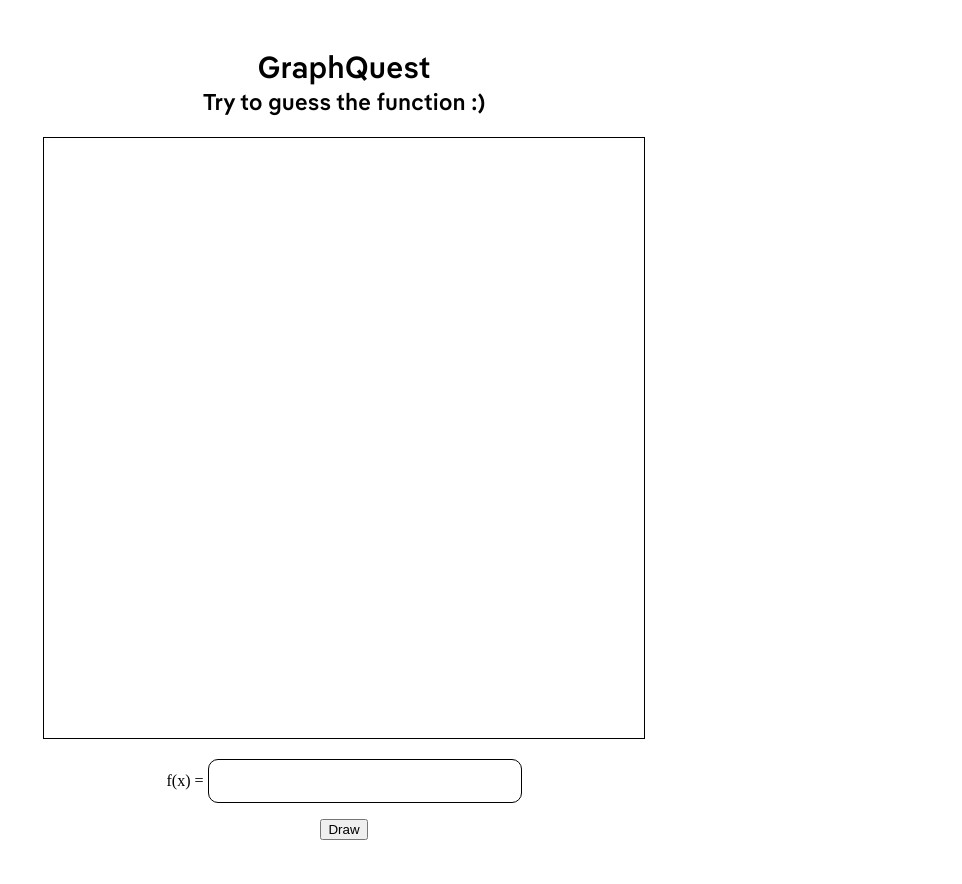
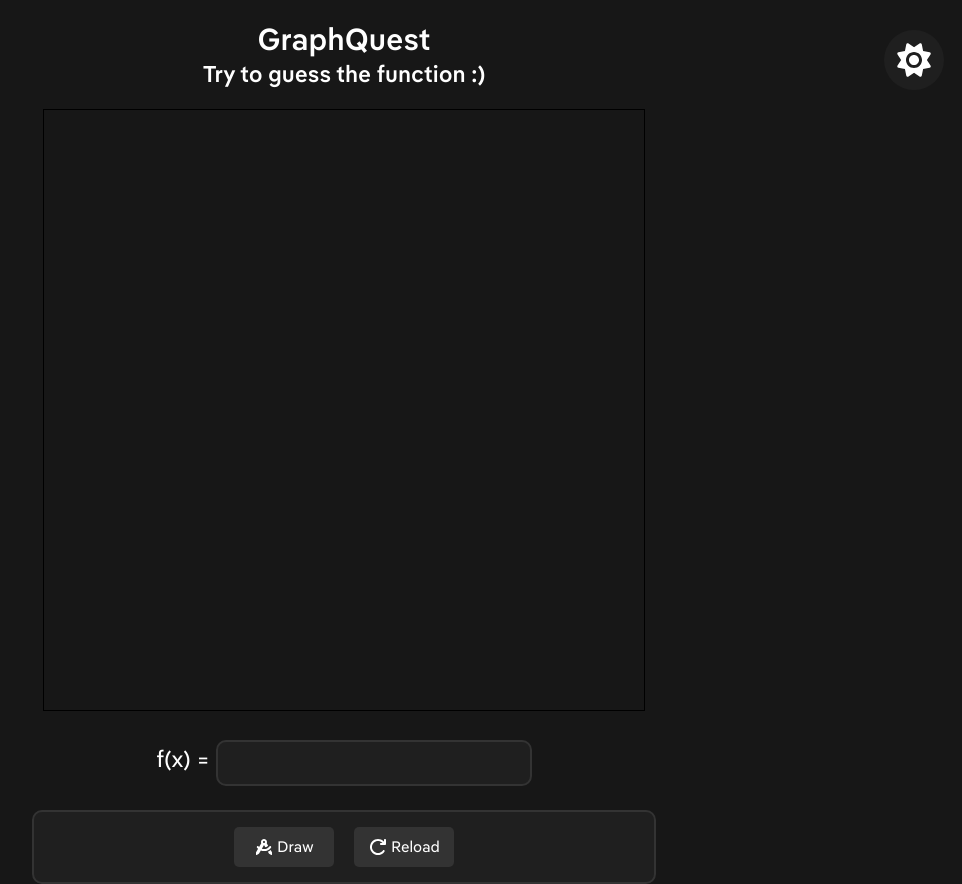
Before and after one commit to yourUnemployedFriend/GraphQuest, a plain HTML site: page index.html in a window 1280 px wide. Shown: the whole page, without its empty margins (296-1258 px from the left). Drawn offline with nearby package versions, Linux system fonts and the light colour scheme.

Commit message:
Added reload button, some css and gonna work on change theme

```diff
--- a/css/main.css
+++ b/css/main.css
@@ -1,7 +1,57 @@
+:root {
+    --layer1: #171717;
+    --layer2: #1F1F1F;
+    --layer3: #333333;
+    --layer4: #3F3F46;
+    --textColor: #fff;
+}
+
+* {
+    font-family: "DuckSans-Regular";
+    color: var(--textColor);
+}
+
+html, body {
+    margin: 0px;
+    padding: 0px;
+    background-color: var(--layer1);
+}
+
 .wrapper {
-    padding: 20px;
     margin: 0px;
     text-align: center;
+}
+
+.unselectable {
+    -webkit-touch-callout: none;
+    -webkit-user-select: none;
+    -khtml-user-select: none;
+    -moz-user-select: none;
+    -ms-user-select: none;
+    user-select: none;
+}
+
+.changeTheme {
+    position: absolute;
+    top: 30px;
+    right: 40px;
+    background-color: var(--layer2);
+    padding: 10px;
+    border-radius: 50%;
+    height: 40px;
+    width: 40px;
+    transition: transform 0.1s ease;
+}
+
+.changeTheme:hover {
+    cursor: pointer;
+    box-shadow: 0px 0px 20px var(--layer4);
+    transform: scale(1.1);
+}
+
+.changeTheme img {
+    width: 40px;
+    filter: invert(100%) sepia(2%) saturate(0%) hue-rotate(179deg) brightness(102%) contrast(105%);
 }
 
 #graphCanvas {
@@ -20,10 +70,53 @@
     margin-top: 0px;
 }
 
+.yFunctionText{
+    font-size: 24px;
+}
+
 #userInput {
     width: 300px;
     height: 40px;
     padding-left: 10px;
     border-radius: 10px;
-    border: 1px solid black;
+    border: 2px solid var(--layer3);
+    background-color: var(--layer2);
 }
+
+#userInput:focus {
+    outline: none;
+    box-shadow: 0px 0px 10px var(--layer3);
+}
+
+.buttons {
+    display: flex;
+    align-items: center;
+    justify-content: center;
+    margin: auto;
+    background-color: var(--layer2);
+    padding: 15px 10px;
+    width: 600px;
+    border-radius: 10px;
+    border: 2px solid var(--layer3);
+}
+
+.buttons > div {
+    width: 100px;
+    height: 40px;
+    border-radius: 5px;
+    display: flex;
+    align-items: center;
+    justify-content: center;
+    margin: 0px 10px;
+    background-color: var(--layer3);
+}
+
+.buttons > div:hover {
+    cursor: pointer;
+}
+
+.buttons > div > img {
+    height: 20px;
+    margin-right: 3px;
+    filter: invert(100%) sepia(2%) saturate(0%) hue-rotate(179deg) brightness(102%) contrast(105%);
+}
--- a/index.html
+++ b/index.html
@@ -11,12 +11,25 @@
 <body>
     <div class="wrapper">
 
+        <div class="changeTheme" id="changeTheme">
+            <img src="svg/sun.svg" alt="">
+        </div>
+
         <h1>GraphQuest</h1>
         <h2>Try to guess the function :)</h2>
 
         <canvas id="graphCanvas" height="400" width="600"></canvas><br>
-        <p>f(x) = <input type="text" id="userInput"></p>
-        <button id="drawGraph">Draw</button>
+        <p class="yFunctionText">f(x) = <input type="text" id="userInput"></p>
+        <div class="buttons">
+            <div id="drawGraph" class="drawGraph unselectable">
+                <img src="svg/compass.svg" alt="">
+                <p>Draw</p>
+            </div>
+            <div class="reloadGraph unselectable" id="reloadGraph">
+                <img src="svg/reload.svg" alt="">
+                <p>Reload</p>
+            </div>
+        </div>
     </div>
 
     <script src="js/userInput.js"></script>
--- a/js/app.js
+++ b/js/app.js
@@ -1,5 +1,5 @@
 userInput.value = "";
-const functionStringMachine = generateRandomMathFunction();
+let functionStringMachine = generateRandomMathFunction();
 
 getFunctionCoordinates(functionStringMachine, xMachine, yMachine);
 drawCanvas();
--- a/js/mapGeneration.js
+++ b/js/mapGeneration.js
@@ -19,12 +19,17 @@
 let xMachine = [];
 let yMachine = [];
 
+const X_MULTIPLIER_PROBABILITY = 0.2;
+const X_TO_THE_POWER_PROBABILITY = 0.8;
+const X_OPERATIONS_PROBABILITY = 0.7;
+const MACHINE_LINE_COLOR = "#2bc7ff";
+
 function drawCanvas() {
     clearCanvas();
     drawAxis();
     drawGrid();
     drawNumbers();
-    drawFunction(xMachine, yMachine, "red");
+    drawFunction(xMachine, yMachine, MACHINE_LINE_COLOR);
 }
 
 function getFunctionCoordinates(functionStr, x, y) {
@@ -59,7 +64,7 @@
 }
 
 function drawAxis() {
-    ctx.strokeStyle = "blue";
+    ctx.strokeStyle = "white";
     ctx.beginPath();
     ctx.lineWidth = 2;
 
@@ -104,6 +109,7 @@
 
 function drawNumbers() {
     ctx.font = "10px Arial";
+    ctx.fillStyle = "white";
     for (let index = -widthParts / 2 + 1; index < widthParts / 2; index++) {
         if (index != 0) {
             ctx.fillText(index, xCenter + (index * xScale) - 3, yCenter + 10);
@@ -126,7 +132,7 @@
 
     let functionString = "x";
 
-    if (getRandomness(0.2)) {
+    if (getRandomness(X_MULTIPLIER_PROBABILITY)) {
 
         let multiplication = generateRandomInt(20, -10);
 
@@ -136,14 +142,14 @@
 
     }
 
-    if (getRandomness(0.8)) {
+    if (getRandomness(X_TO_THE_POWER_PROBABILITY)) {
 
         const power = generateRandomInt(10, 0);
 
         functionString += "^" + power;
     }
 
-    if (getRandomness(0.7)) {
+    if (getRandomness(X_OPERATIONS_PROBABILITY)) {
         functionString += signs[generateRandomInt(3, 0)] + generateRandomInt(4, 0)
     }
 
--- a/js/userInput.js
+++ b/js/userInput.js
@@ -1,5 +1,7 @@
 const userInput = document.getElementById("userInput");
 const buttonDrawGraph = document.getElementById("drawGraph");
+const buttonReloadGraph = document.getElementById("reloadGraph");
+const USER_LINE_COLOR = "#2bff72";
 
 let xUser = [];
 let yUser = [];
@@ -24,10 +26,18 @@
 buttonDrawGraph.addEventListener("click", function () {
     drawCanvas();
     getFunctionCoordinates(userInput.value, xUser, yUser);
-    drawFunction(xUser, yUser, "lightblue");
+    drawFunction(xUser, yUser, USER_LINE_COLOR);
     if (comprobarLineas()) {
         console.log("Son iguales, acertaste");
     } else {
         console.log("Fallaste, no son iguales");
     }
 });
+
+buttonReloadGraph.addEventListener("click", function() {
+    xMachine = [];
+    yMachine = [];
+    functionStringMachine = generateRandomMathFunction();
+    getFunctionCoordinates(functionStringMachine, xMachine, yMachine);
+    drawCanvas();
+})
```
Also changed, not shown: svg/compass.svg (added), svg/moon.svg (added), svg/reload.svg (added), svg/sun.svg (added).
